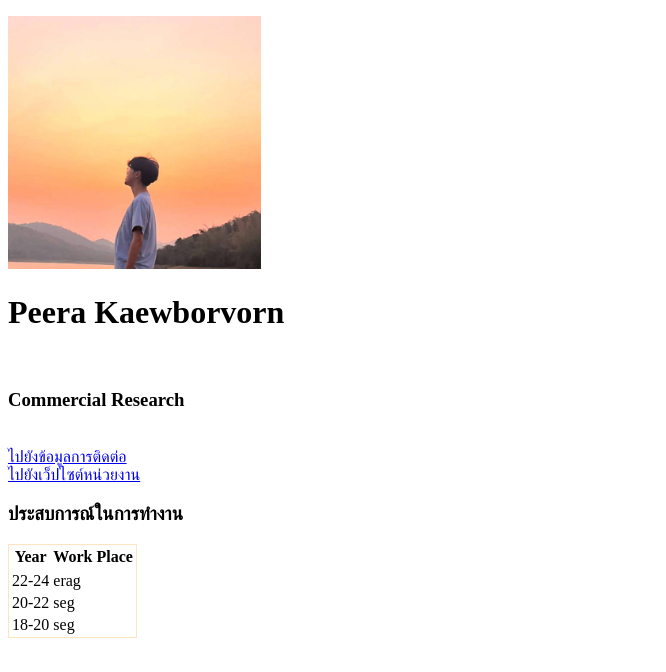
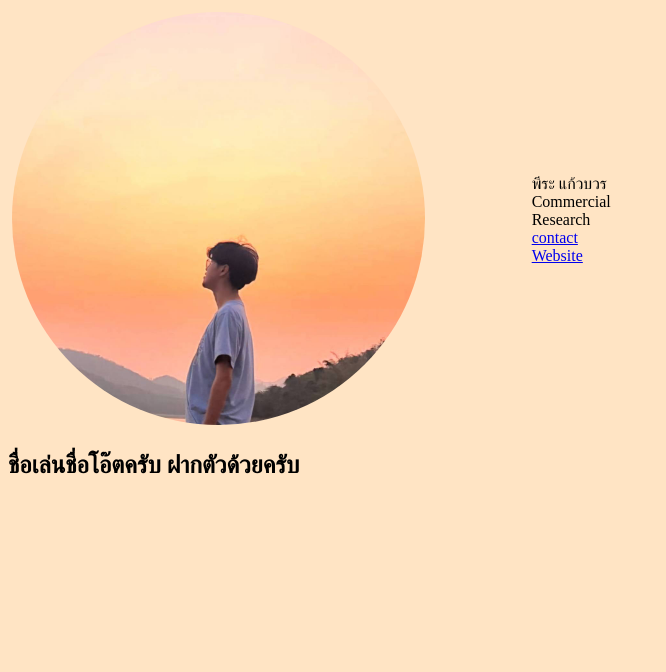
Before and after one commit to OATABC/Mypage-2024, a plain HTML site: page index.html in a window 1280 px wide. Shown: the whole page, without its empty margins (0-666 px from the left). Drawn offline with Linux system fonts and the light colour scheme.

Commit message:
Update index.html

```diff
--- a/index.html
+++ b/index.html
@@ -6,46 +6,28 @@
     <title>Peera Kaewborvorn</title>
     <link rel="stylesheet" href="styles.css">
 </head>
-<body><!--โครงสร้างเนื้อหา-->
-    </p><img src="Profile.jpg" style="width: 20%;height:auto ;">
-    <h1> Peera Kaewborvorn</h1>
+<body style="background-color: bisque;"><!--โครงสร้างเนื้อหา-->
+    <!--</p><img src="Profile.jpg" style="border-radius: 50%;">
+    <h1> พีระ แก้วบวร</h1>
     <br>
     <h3>Commercial Research</h3>
     <br>
     <a href = "contact.html"> ไปยังข้อมูลการติดต่อ </a>
     <br>
     <a href = "https://www.cpall.co.th/"> ไปยังเว็ปไซต์หน่วยงาน </a>
+    <h3>ชื่อเล่นชื่อโอ๊ตครับ ฝากตัวด้วยครับ</h3>-->
 
-    <h3>ประสบการณ์ในการทำงาน
-    </h3>
-   <!--<ul>
-        <li>22-24 erag</li>
-        <li>20-22 seg</li>
-        <li>18-20 seg</li>
-    </ul>-->
-
-    <!--table-->
-
-    <table>
-        <thead>
-            <tr>
-            <th>Year</th>
-            <th>Work Place</th>
-            </tr>
-            </thead>
-            <tr>
-        <tr>
-            <td>22-24</td>
-            <td>erag</td>
-        </tr>
-        <tr>
-            <td>20-22</td>
-            <td>seg</td>
-        </tr>
-        <tr>
-            <td>18-20</td>
-            <td>seg</td>
+    <table style="width: 50%">
+            <td><img src="Profile.jpg" style="border-radius: 50%; width: 80%; height:auto" ></td>
+            <td>พีระ แก้วบวร
+                <br>
+                Commercial Research
+                <br>
+                <a href = "contact.html"> contact </a>
+                <br>
+                <a href = "https://www.cpall.co.th/"> Website </a></td>
         </tr>
     </table>
+    <h2>ชื่อเล่นชื่อโอ๊ตครับ ฝากตัวด้วยครับ</h2>
 </body>
 </html>
```
